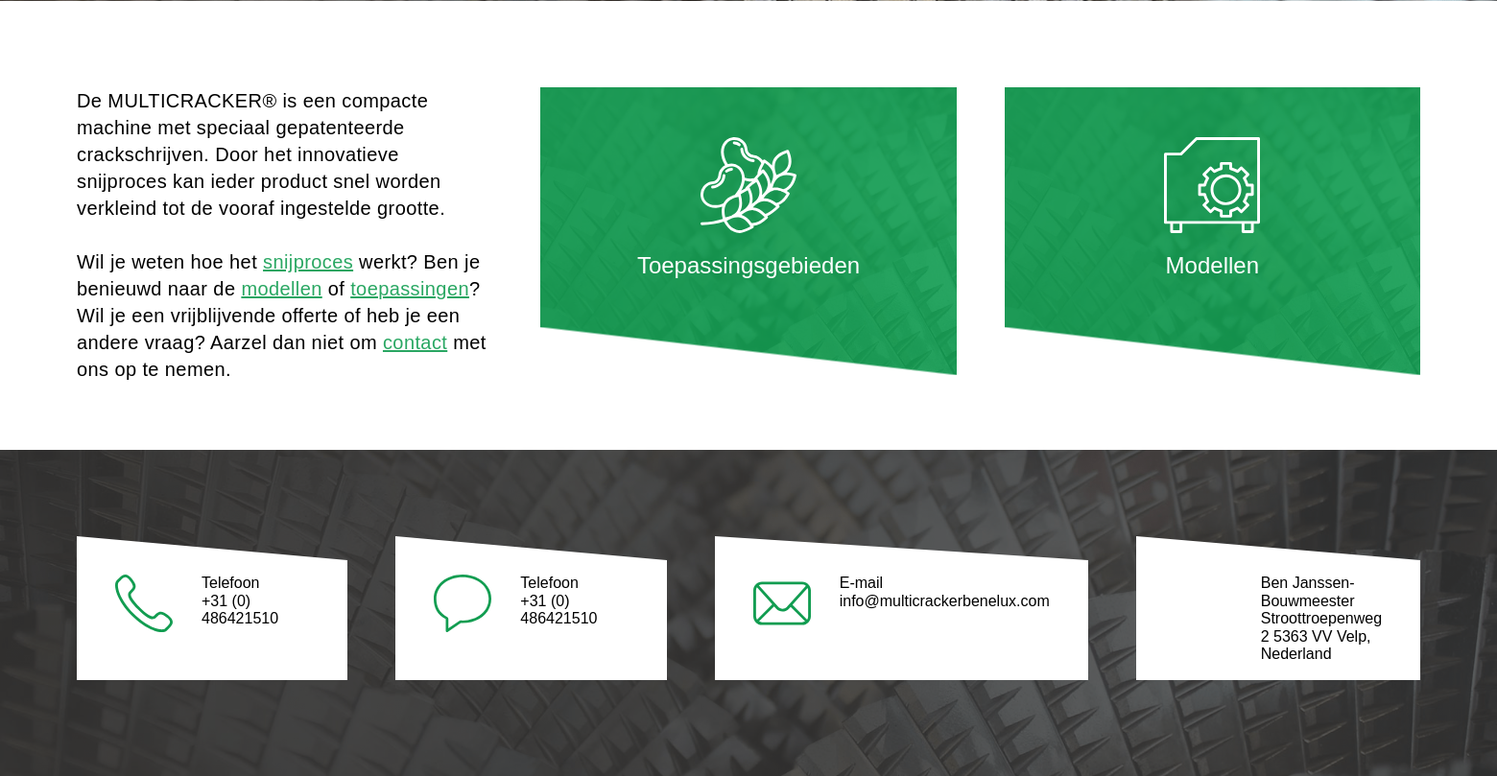
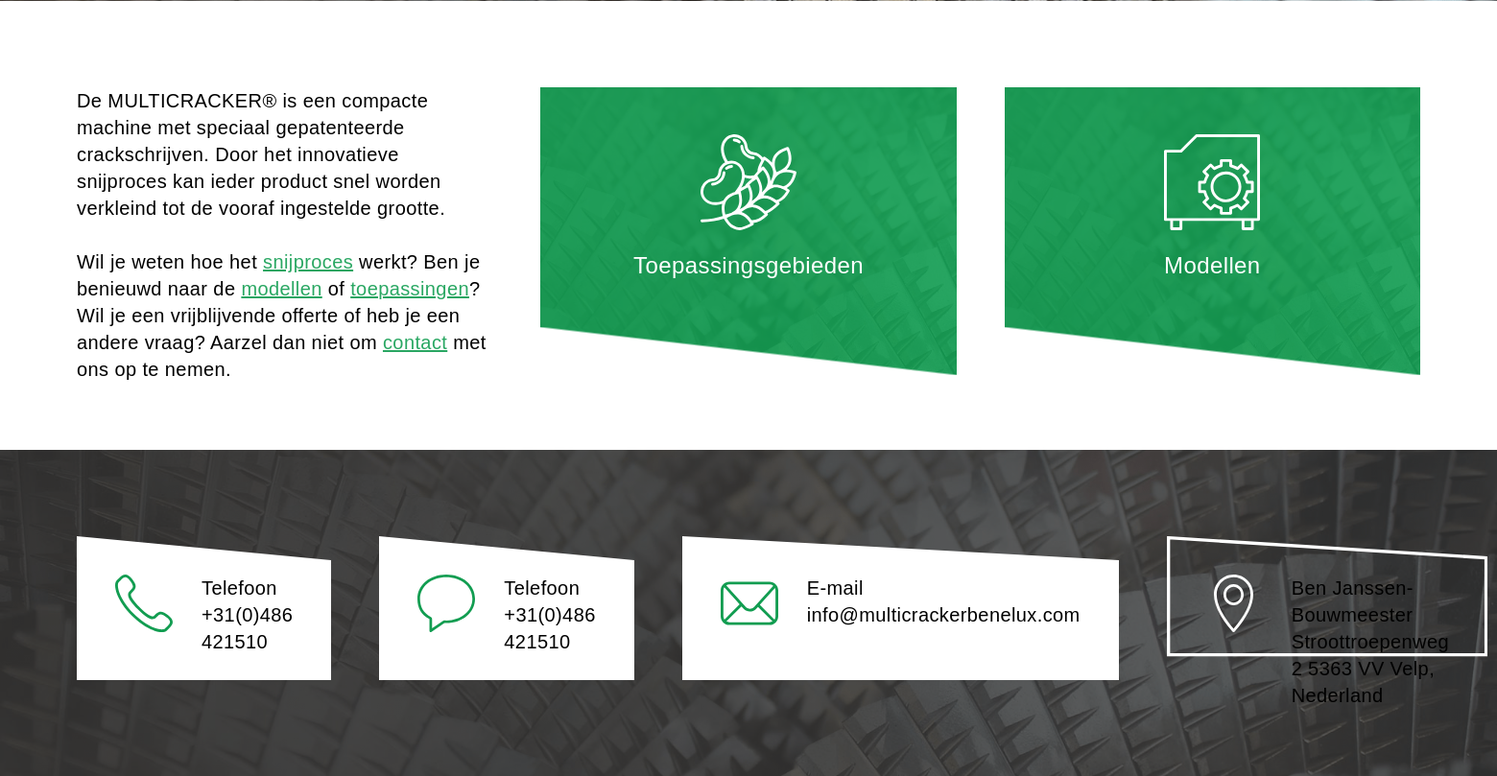
Before and after one commit to Schayik/multicracker-gulp, a web app: file public/index.html in a window 1560 px wide. Shown: the part 614-1423 px from the top of the page at 96% size. Run offline with its HTML, style and script files only (its server is not run), Linux system fonts and the light colour scheme; some libraries are stand-ins or nearby versions; some web fonts are replaced.

Commit message:
feat: footer open different tries

```diff
--- a/html/components/contact.html
+++ b/html/components/contact.html
@@ -7,5 +7,4 @@
         <p class='label'>@@label</p>
         <p>@@text</p>
     </div>
-
 </a>
--- a/public/index.html
+++ b/public/index.html
@@ -72,7 +72,7 @@
         <img src=../icons/call.svg />
         <div class='text'>
           <p class='label'>Telefoon</p>
-          <p>+31 (0) 486421510</p>
+          <p>+31(0)486 421510</p>
         </div>
       </a>
       <a href='https://api.whatsapp.com/send?phone=31683488976&text=Test'>
@@ -81,7 +81,7 @@
         <img src=../icons/chat.svg />
         <div class='text'>
           <p class='label'>Telefoon</p>
-          <p>+31 (0) 486421510</p>
+          <p>+31(0)486 421510</p>
         </div>
       </a>
       <a href='mailto:info@multicrackerbenelux.com'>
@@ -93,12 +93,14 @@
           <p>info@multicrackerbenelux.com</p>
         </div>
       </a>
-      <a href='https://www.google.com/maps/place/Stoottroepenweg+2,+Velp,+Netherlands/@51.7446589,5.7283867,17z/data=!3m1!4b1!4m5!3m4!1s0x47c704f2a7540d2b:0x449d7968057cabb5!8m2!3d51.7446589!4d5.7305754'>
-        <div class='triangle'></div>
-        <div class='background'></div>
-        <img src=../icons/location.svg />
+      <a class='open' href='https://www.google.com/maps/place/Stoottroepenweg+2,+Velp,+Netherlands/@51.7446589,5.7283867,17z/data=!3m1!4b1!4m5!3m4!1s0x47c704f2a7540d2b:0x449d7968057cabb5!8m2!3d51.7446589!4d5.7305754'>
+        <!-- <div class='triangle'></div>
+            <div class='background'></div> -->
+        <svg class='border' viewbox='0 0 400 150'>
+          <path d='M 2,2 398,27 398,148 2,148 Z' stroke='white' stroke-width='4' fill='none'></path>
+        </svg>
+        <img src='../icons/location.svg' />
         <div class='text'>
-          <p class='label'></p>
           <p>Ben Janssen-Bouwmeester Stroottroepenweg 2 5363 VV Velp, Nederland</p>
         </div>
       </a>
--- a/stylus/components/footer.styl
+++ b/stylus/components/footer.styl
@@ -60,3 +60,22 @@
                 right: 0;
                 bottom: 0;
                 left: 0;
+
+            &.open
+                .background
+                    background-color: transparent;
+                    border: 5px solid $white;
+                    border-top: none;
+
+                .triangle
+                    height: 30px;
+                    position: absolute;
+                    background: linear-gradient(3deg, transparent 0%, transparent 45%, #fff 48%, #fff 52%, transparent 55%, transparent 100%);
+                    border-left: 5px solid $white;
+
+                svg.border
+                    position: absolute;
+                    top: 0;
+                    right: 0;
+                    bottom: 0;
+                    left: 0;
--- a/stylus/general/elements.styl
+++ b/stylus/general/elements.styl
@@ -28,3 +28,8 @@
 h1, p
     padding: 0;
     margin: 0;
+
+p
+    font-size: 20px;
+    line-height: 1.4;
+    letter-spacing: 0.4px;
```
Also changed, not shown: data/contacts.json (+3 -9 lines), html/components/footer.html (+16 -0 lines), public/toepassingsgebieden.html (+9 -7 lines), public/css/index.css.
